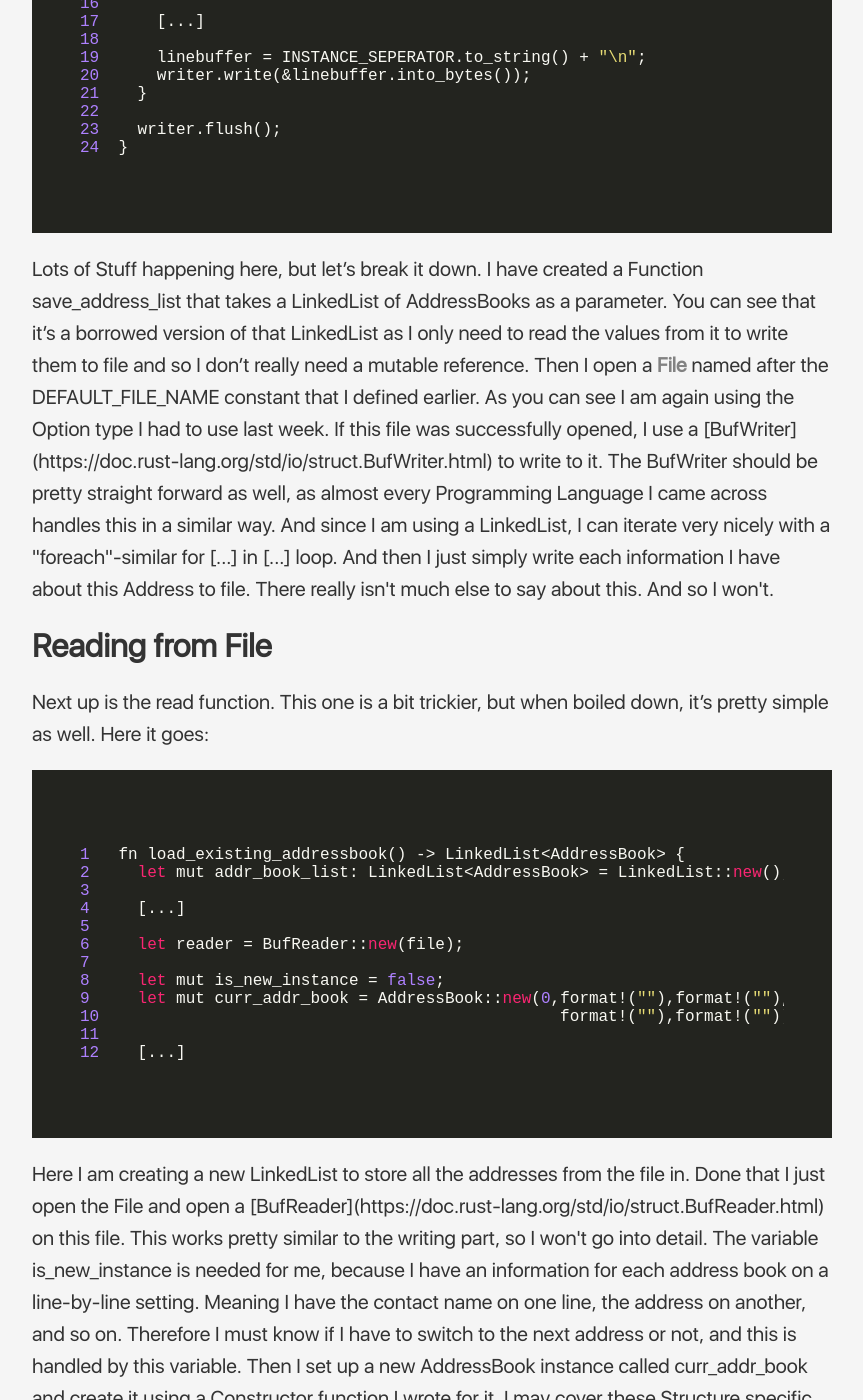
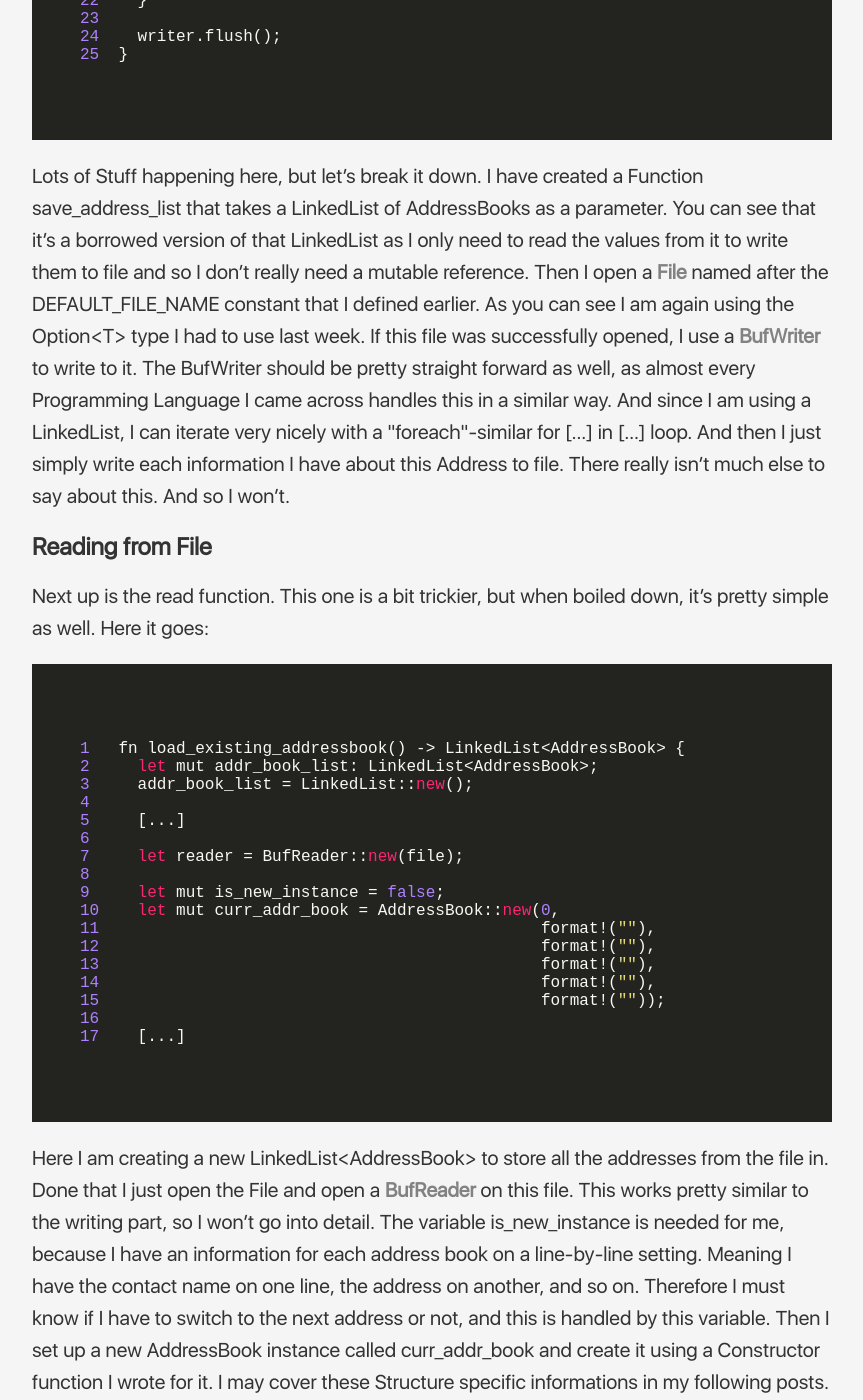
Before and after one commit to fabiovitalba/fabiovitalba.github.io, a Jekyll site: the page built from _posts/2016-12-17-address_book_part_1.markdown, in a window 1280 px wide and 1400 px high, scrolled down 2192 px. Shown: the whole window, without its empty margins (208-1071 px from the left). Built offline with Jekyll 4.4.1, drawn with Linux system fonts in a browser that asks for light colours; some of the changed text lies outside the part shown.

Commit message:
#Fixes: Styling and Links
Tried fixing the colors of the highlighting, but it doesn’t seem to
work properly.
Fixed Links

```diff
--- a/_posts/2016-12-17-address_book_part_1.markdown
+++ b/_posts/2016-12-17-address_book_part_1.markdown
@@ -46,7 +45,8 @@
       let mut linebuffer = INSTANCE_SEPERATOR.to_string() + "\n";
       writer.write(&linebuffer.into_bytes());
 
-      linebuffer = "id      : ".to_string() + &(addr_book.id.to_string()) + "\n";
+      linebuffer = "id      : ".to_string() +
+                              &(addr_book.id.to_string()) + "\n";
       writer.write(&linebuffer.into_bytes());
 
       [...]
@@ -61,33 +61,37 @@
 </code></pre>
 
 Lots of Stuff happening here, but let's break it down. I have created a Function save_address_list that takes a LinkedList of AddressBooks as a parameter. You can see that it's a borrowed version of that LinkedList as I only need to read the values from it to write them to file and so I don't really need a mutable reference.
-Then I open a [File](https://doc.rust-lang.org/std/fs/struct.File.html) named after the DEFAULT_FILE_NAME constant that I defined earlier. As you can see I am again using the Option<T> type I had to use last week.
+Then I open a [File](https://doc.rust-lang.org/std/fs/struct.File.html) named after the DEFAULT_FILE_NAME constant that I defined earlier. As you can see I am again using the Option&lt;T&gt; type I had to use last week.
 If this file was successfully opened, I use a [BufWriter](https://doc.rust-lang.org/std/io/struct.BufWriter.html) to write to it. The BufWriter should be pretty straight forward as well, as almost every Programming Language I came across handles this in a similar way.
-And since I am using a LinkedList, I can iterate very nicely with a "foreach"-similar for [...] in [...] loop. And then I just simply write each information I have about this Address to file. There really isn't much else to say about this. And so I won't.
+And since I am using a LinkedList, I can iterate very nicely with a &quot;foreach&quot;-similar for [...] in [...] loop. And then I just simply write each information I have about this Address to file. There really isn't much else to say about this. And so I won't.
 
-Reading from File
-=================
+## Reading from File
 
 Next up is the read function. This one is a bit trickier, but when boiled down, it's pretty simple as well. Here it goes:
 
 <pre><code class="rust">
 {% highlight Rust linenos %}
   fn load_existing_addressbook() -> LinkedList<AddressBook> {
-    let mut addr_book_list: LinkedList<AddressBook> = LinkedList::new();
+    let mut addr_book_list: LinkedList<AddressBook>;
+    addr_book_list = LinkedList::new();
 
     [...]
 
     let reader = BufReader::new(file);
 
     let mut is_new_instance = false;
-    let mut curr_addr_book = AddressBook::new(0,format!(""),format!(""),format!(""),
-                                                format!(""),format!(""));
+    let mut curr_addr_book = AddressBook::new(0,
+                                              format!(""),
+                                              format!(""),
+                                              format!(""),
+                                              format!(""),
+                                              format!(""));
 
     [...]
 {% endhighlight %}
 </code></pre>
 
-Here I am creating a new LinkedList<AddressBook> to store all the addresses from the file in. Done that I just open the File and open a [BufReader](https://doc.rust-lang.org/std/io/struct.BufReader.html) on this file. This works pretty similar to the writing part, so I won't go into detail.
+Here I am creating a new LinkedList&lt;AddressBook&gt; to store all the addresses from the file in. Done that I just open the File and open a [BufReader](https://doc.rust-lang.org/std/io/struct.BufReader.html) on this file. This works pretty similar to the writing part, so I won't go into detail.
 The variable is_new_instance is needed for me, because I have an information for each address book on a line-by-line setting. Meaning I have the contact name on one line, the address on another, and so on. Therefore I must know if I have to switch to the next address or not, and this is handled by this variable.
 Then I set up a new AddressBook instance called curr_addr_book and create it using a Constructor function I wrote for it. I may cover these Structure specific informations in my following posts. Once I created this instance I go ahead and read every single line of the file.
 
@@ -98,7 +102,8 @@
   for line in reader.lines() {
     let mut linebuffer = line.unwrap_or("".to_string());
     if linebuffer.len() >= INSTANCE_SEPERATOR.len() {
-      if &linebuffer[..INSTANCE_SEPERATOR.len()] == INSTANCE_SEPERATOR {
+      if &linebuffer[..INSTANCE_SEPERATOR.len()] == INSTANCE_SEPERATOR
+      {
         if is_new_instance {
           is_new_instance = false;
           addr_book_list.push_back(curr_addr_book.clone());
@@ -135,4 +140,4 @@
 {% endhighlight %}
 </code></pre>
 
-And this is really all there is to these Write & Read functions I created. In my next Post I will be talking about the Struct AddressBook that I created and then there will be a third one explaining my LinkedList operations on Adding, Modifying and Deleting Addresses from the List. But I still have to code them as well, so this is probably going to wait a while.
+And this is really all there is to these Write &amp; Read functions I created. In my next Post I will be talking about the Struct AddressBook that I created and then there will be a third one explaining my LinkedList operations on Adding, Modifying and Deleting Addresses from the List. But I still have to code them as well, so this is probably going to wait a while.
```
Also changed, not shown: other parts of _posts/2016-12-17-address_book_part_1.markdown (+9 -10 lines).
